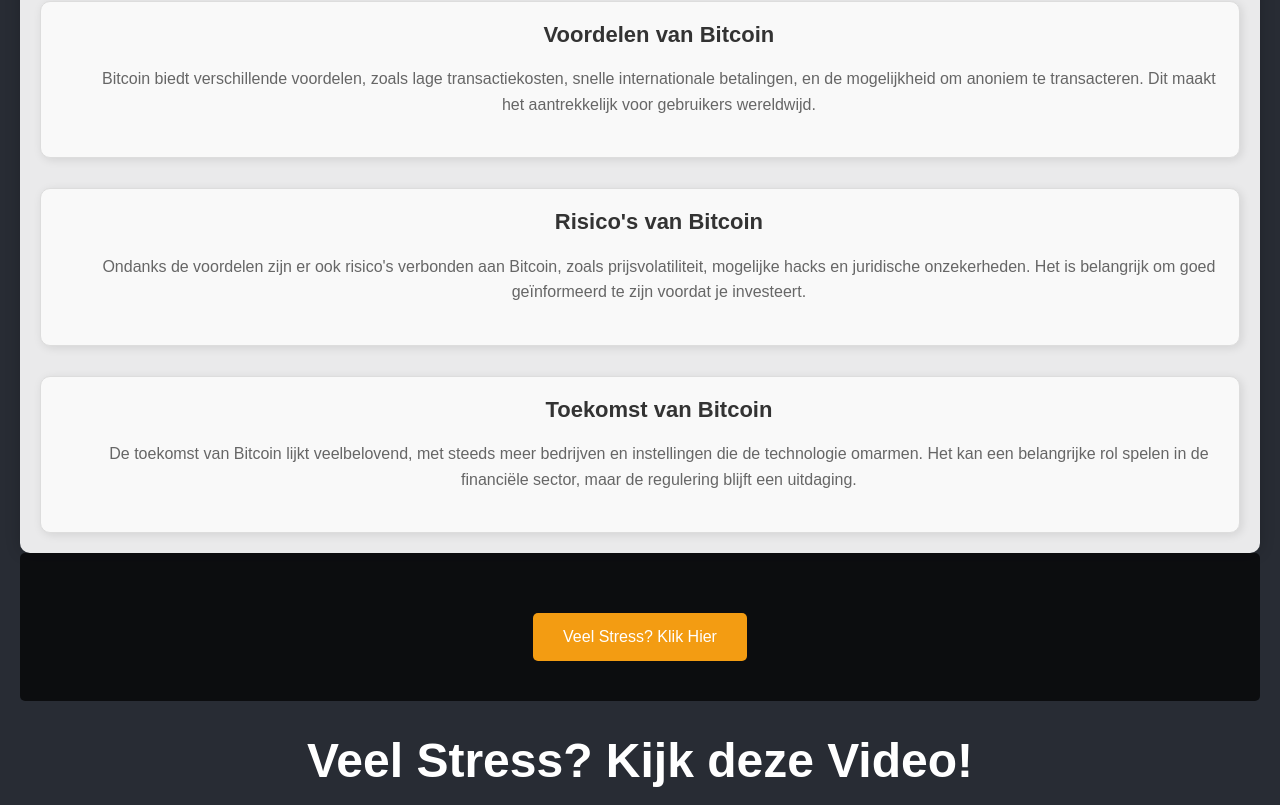
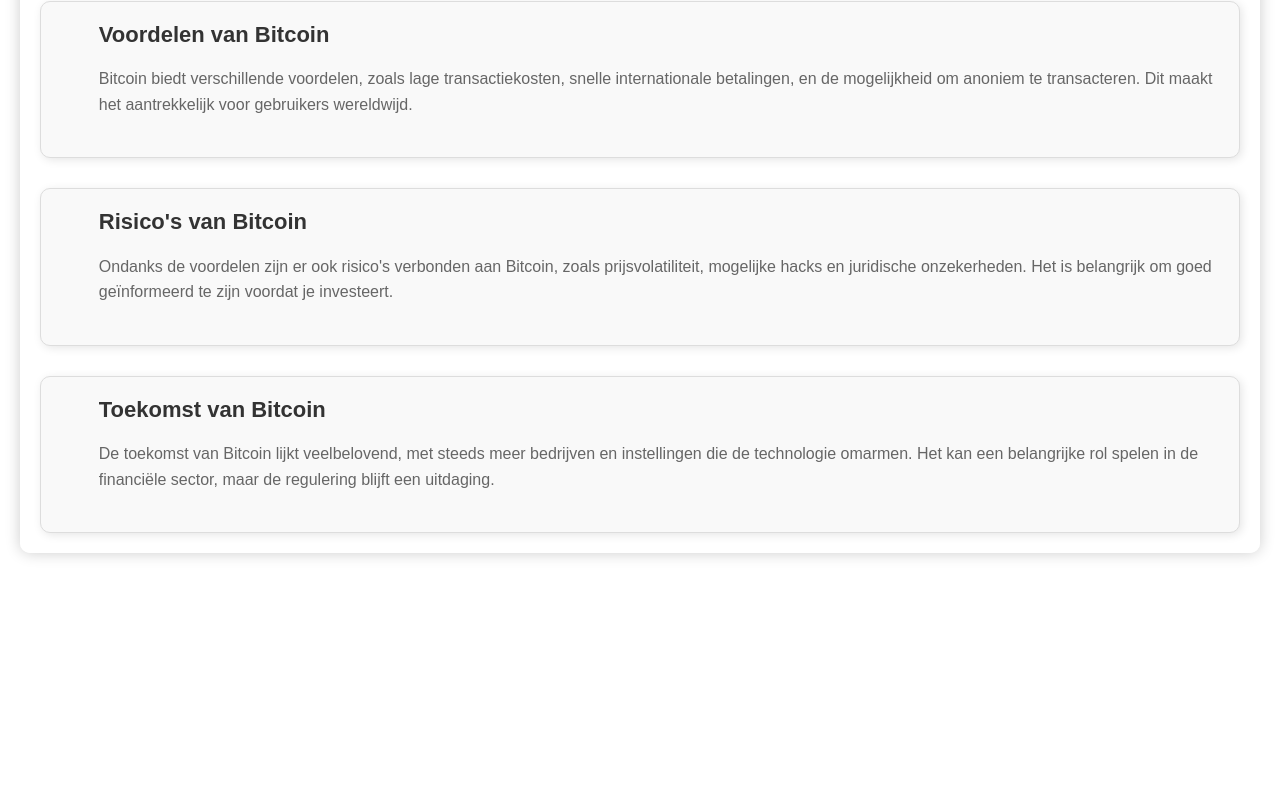
Before and after one commit to jerle-hub/website, a plain HTML site: page index.html in a window 1280 px wide. Shown: the part 1637-2442 px from the top of the page. After the commit the page ends 2210 px from the top, so only its background shows below. Drawn offline with Linux system fonts and the light colour scheme.

Commit message:
Update index.html

```diff
--- a/index.html
+++ b/index.html
@@ -208,61 +208,3 @@
         </div>
     </div>
 </section>
-
-<footer>
-    <div class="footer-content"> <!-- Nieuwe div voor footer-inhoud -->
-        <button class="brainrot-button" onclick="window.location.href='video.html';"> <!-- Link naar de video pagina -->
-            Veel Stress? Klik Hier
-        </button>
-    </div>
-</footer>
-
-</body>
-</html>
-<!DOCTYPE html>
-<html lang="nl">
-<head>
-    <meta charset="UTF-8">
-    <meta name="viewport" content="width=device-width, initial-scale=1.0">
-    <meta name="description" content="Video over Stress.">
-    <title>Veel Stress? Video</title>
-    <style>
-        body {
-            font-family: Arial, sans-serif;
-            background-color: #282c34;
-            color: white;
-            text-align: center;
-            padding: 20px;
-        }
-        h1 {
-            margin-bottom: 20px;
-        }
-        iframe {
-            width: 80%;
-            height: 500px;
-            border: none;
-            border-radius: 8px;
-        }
-        button {
-            margin-top: 20px;
-            padding: 10px 20px;
-            background-color: #f39c12;
-            color: white;
-            border: none;
-            border-radius: 5px;
-            cursor: pointer;
-        }
-        button:hover {
-            background-color: #e67e22;
-        }
-    </style>
-</head>
-<body>
-
-<h1>Veel Stress? Kijk deze Video!</h1>
-<iframe src="https://www.youtube.com/embed/tHRm22e2kyc" allowfullscreen></iframe>
-
-<button onclick="window.history.back();">Terug naar de Hoofdpagina</button>
-
-</body>
-</html>
```
